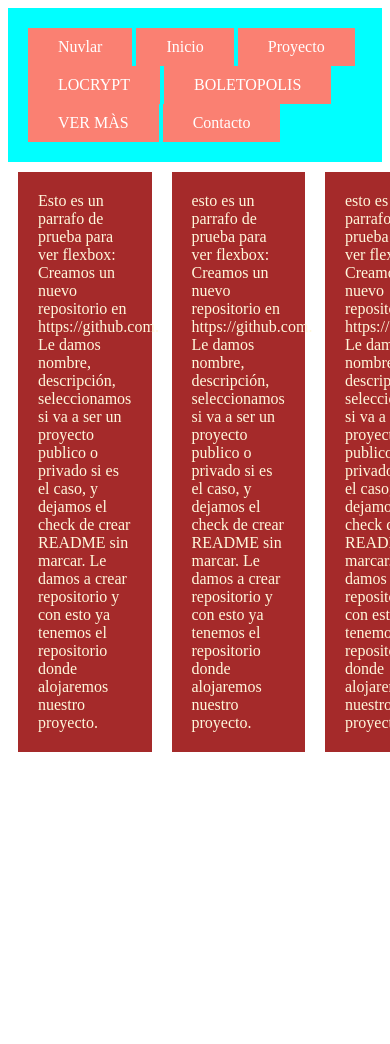
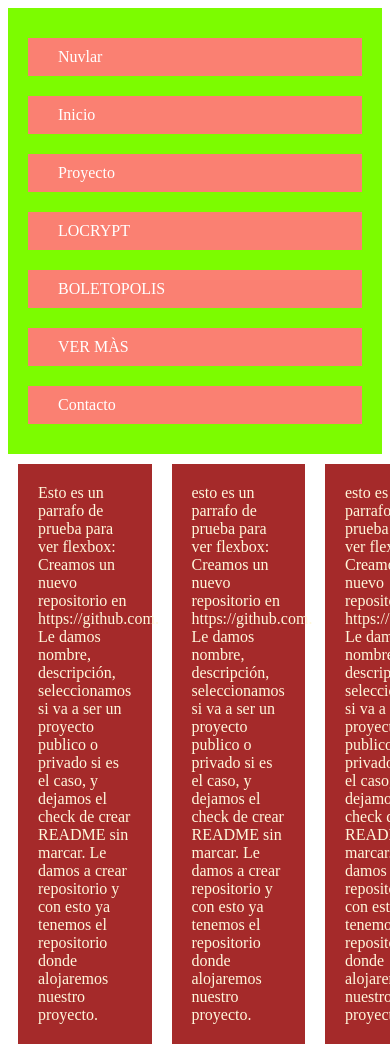
Before and after one commit to jesushv875/Curso-, a plain HTML site: page index.html in a window 390 px wide. Shown: the top 1044 px of the page. Before the commit the page ends 844 px from the top, so only its background shows below. Drawn offline with Linux system fonts and the light colour scheme.

Commit message:
video 21 flexbox y adaptabilidad

```diff
--- a/style.css
+++ b/style.css
@@ -1,7 +1,10 @@
 nav{
     background: aqua;
     padding: 20px;
+    display: flex;
+    justify-content: space-around;
 }
+/*botones de enlace parte superior*/
 .nav-enlace{
     display: inline-block;
     background: salmon;
@@ -12,7 +15,7 @@ nav{
 .nav-enlace:hover{
     background: green;
 }
-
+/*caja con los parrafos*/
 .columna{
     background: brown;
     color: cornsilk;
@@ -20,6 +23,17 @@ nav{
     width: 25%;
     margin: 10px;
 }
+/* parrafos */
 .padre{
     display: flex;
 }
+@media(max-width: 600px)
+{
+    nav{
+        background: lawngreen;
+        flex-direction: column;
+    }
+    .nav-enlace{
+        margin: 10px 0px ;
+    }
+}
```
